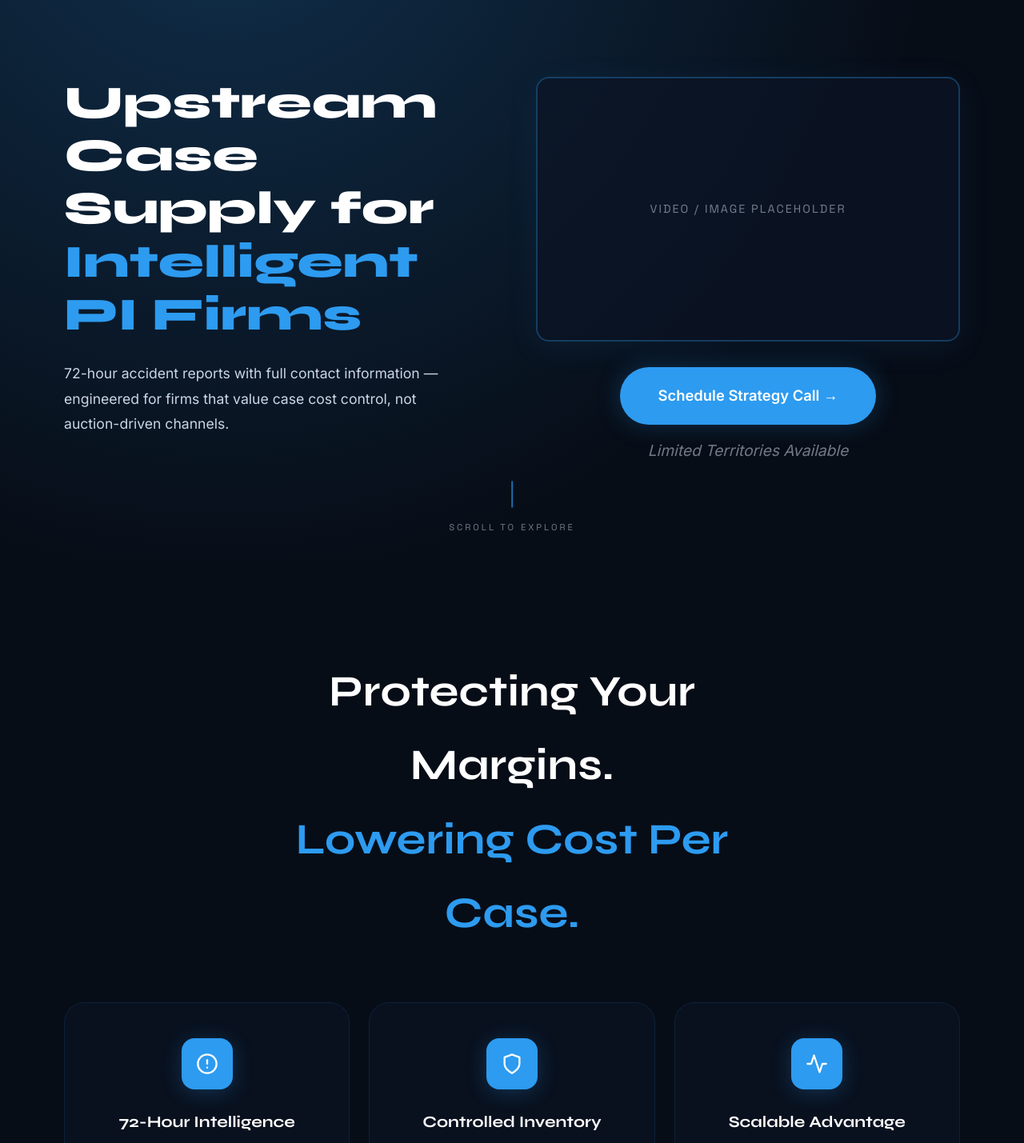
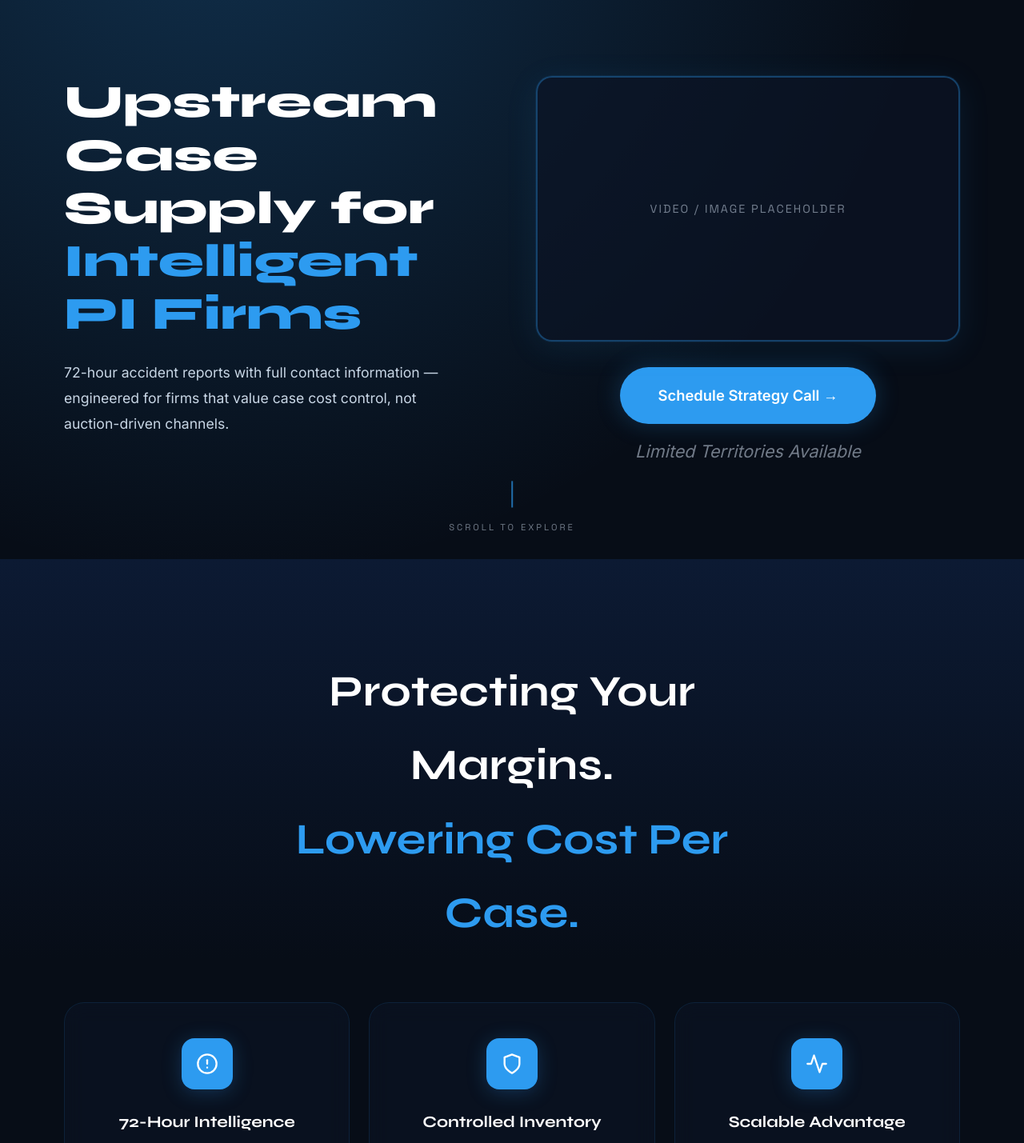
Before and after one commit to PredictionMarketing/cause72deploy, a plain HTML site: page index.html in a window 1280 px wide. Shown: the part 101-1530 px from the top of the page at 80% size. Drawn offline with Linux system fonts and the light colour scheme.

Commit message:
Fix: gradient class, thicker video border, larger Limited Territories text

```diff
--- a/index.html
+++ b/index.html
@@ -45,7 +45,7 @@
                         <a href="#schedule" class="nav-cta-btn"
                             style="font-size: 1.15rem; padding: 20px 48px; box-shadow: 0 0 30px var(--accent-glow);">Schedule
                             Strategy Call →</a>
-                        <p style="margin-top: 16px; font-style: italic; color: var(--text-muted); font-size: 1.2rem;">
+                        <p style="margin-top: 16px; font-style: italic; color: var(--text-muted); font-size: 1.35rem;">
                             Limited Territories Available</p>
                     </div>
                 </div>
@@ -61,7 +61,7 @@
 
 
     <!-- ═══  VALUE PROPS — 3 CARDS  ═══ -->
-    <div class="fullSection">
+    <div class="fullSection section-gradient">
         <div class="container">
             <div class="section-header fade-up">
                 <h2>Protecting Your Margins.<br><span class="accent">Lowering Cost Per Case.</span></h2>
--- a/styles.css
+++ b/styles.css
@@ -193,15 +193,15 @@
 }
 
 .hero-media {
-    border-radius: 16px;
+    border-radius: 20px;
     overflow: hidden;
-    border: 2px solid var(--border-hover);
+    border: 2px solid rgba(45, 155, 240, 0.35);
     background: var(--bg-card);
     aspect-ratio: 16/10;
     display: flex;
     align-items: center;
     justify-content: center;
-    box-shadow: 0 8px 40px rgba(45, 155, 240, 0.08);
+    box-shadow: 0 8px 40px rgba(45, 155, 240, 0.1), 0 0 0 1px rgba(45, 155, 240, 0.08);
     position: relative;
 }
 
@@ -262,8 +262,8 @@
     position: relative;
 }
 
-.fullSection:first-of-type {
-    background: linear-gradient(180deg, #0a1830 0%, var(--bg-primary) 40%);
+.section-gradient {
+    background: linear-gradient(180deg, #0c1a33 0%, var(--bg-primary) 50%);
 }
 
 .section-header {
```
Also changed, not shown: Branding/httpsbizbeefunding.com.txt (added).
